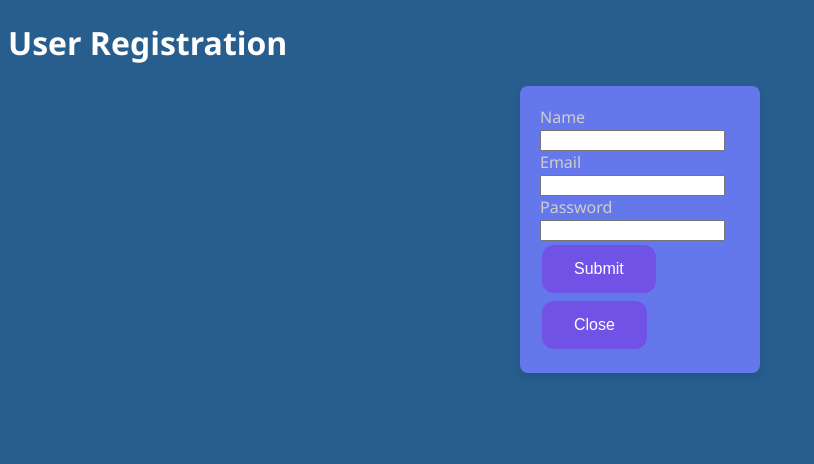
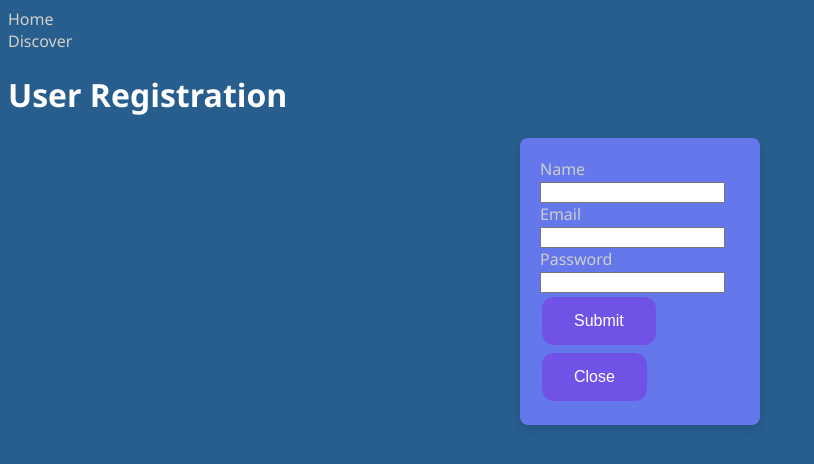
Before and after one commit to Swaby404/Travel_ProsFront, a React (Create React App) app in the folder Travel_Pros-frontend/travel_pros/: page /register in a window 1280 px wide. Shown: the top 464 px of the page, without its empty margins (0-814 px from the left). Built offline with nearby package versions, Linux system fonts and the light colour scheme.

Commit message:
Add Front end

```diff
--- a/Travel_Pros-frontend/travel_pros/public/index.html
+++ b/Travel_Pros-frontend/travel_pros/public/index.html
@@ -4,7 +4,7 @@
     <meta charset="utf-8" />
     <link rel="icon" href="%PUBLIC_URL%/favicon.ico" />
     <meta name="viewport" content="width=device-width, initial-scale=1" />
-    <meta name="theme-color" content="#000000" />
+
     <meta
       name="description"
       content="Web site created using create-react-app"
--- a/Travel_Pros-frontend/travel_pros/src/App.js
+++ b/Travel_Pros-frontend/travel_pros/src/App.js
@@ -11,40 +11,20 @@ import Home from "./components/Home";
 import Register from "./components/Register";
 import Discover from "./components/Discover";
 import Login from "./components/Login";
-
-
-
-
+import Nav from "./components/Nav";
 
 function App() {
     return (
-        <>
-            <Router>
-                <Routes>
-                    <Route
-                        exact
-                        path="/"
-                        element={<Home />}
-                    />
-                    <Route
-                        path="/register"
-                        element={<Register />}
-                    />
-                    <Route
-                        path="/discover"
-                        element={<Discover />}
-                    />
-                    <Route
-                        path="/login"
-                        element={<Login to="/login" />}
-                    />
-                    <Route
-                        path="*"
-                        element={<Navigate to="/" />}
-                    />
-                </Routes>
-            </Router>
-        </>
+        <Router>
+            <Nav />
+            <Routes>
+                <Route path="/" element={<Home />} />
+                <Route path="login" element={<Login />} />
+                <Route path="register" element={<Register />} />
+                <Route path="discover" element={<Discover />} />
+                <Route path="*" element={<Navigate to="/" />} />
+            </Routes>
+        </Router>
     );
 }
 
--- a/Travel_Pros-frontend/travel_pros/src/components/Home.jsx
+++ b/Travel_Pros-frontend/travel_pros/src/components/Home.jsx
@@ -1,5 +1,5 @@
 ////home page handles login and register popups and sends user to discover page!
-import React from "react";
+
 import { useState } from "react";
 import Login from "./Login.jsx";
 import Register from "./Register.jsx";
--- a/Travel_Pros-frontend/travel_pros/src/components/Nav.jsx
+++ b/Travel_Pros-frontend/travel_pros/src/components/Nav.jsx
@@ -1,12 +1,11 @@
+/* TODO - add your code to create a functional React component that renders a navigation bar for the different views in your single page application. You may consider conditionally rendering some options - for example 'Login' should be available if someone has not logged in yet. */
 import { Link } from 'react-router-dom'
-
 export default function Nav() {
     return(
         <>
-            <Link to="/">Home</Link>
-            <Link to="login">Login</Link>
-            <Link to="register">Register</Link>
-            <Link to="discover">Discover</Link>
+            <Link to="/">Home</Link><br></br>
+           <Link to="discover">Discover</Link><br></br>
+
         </>
     )
 }
```
